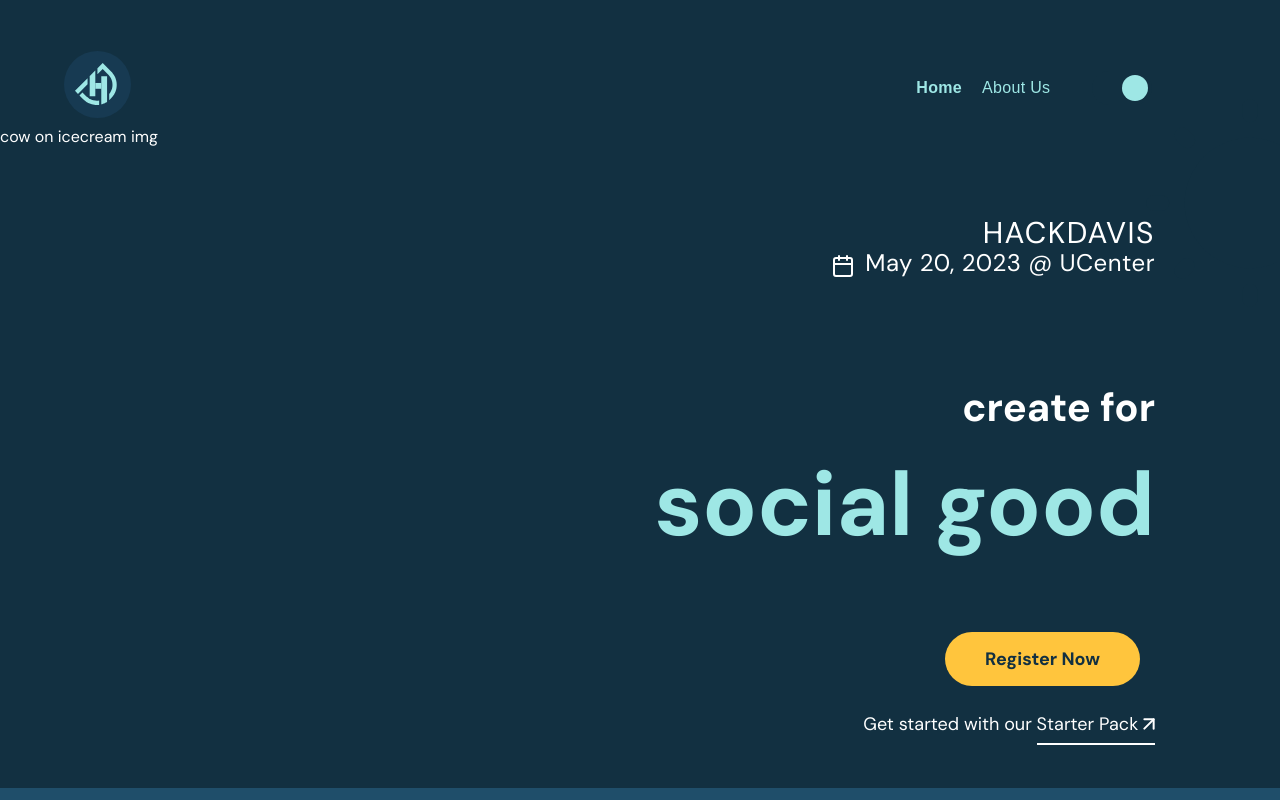
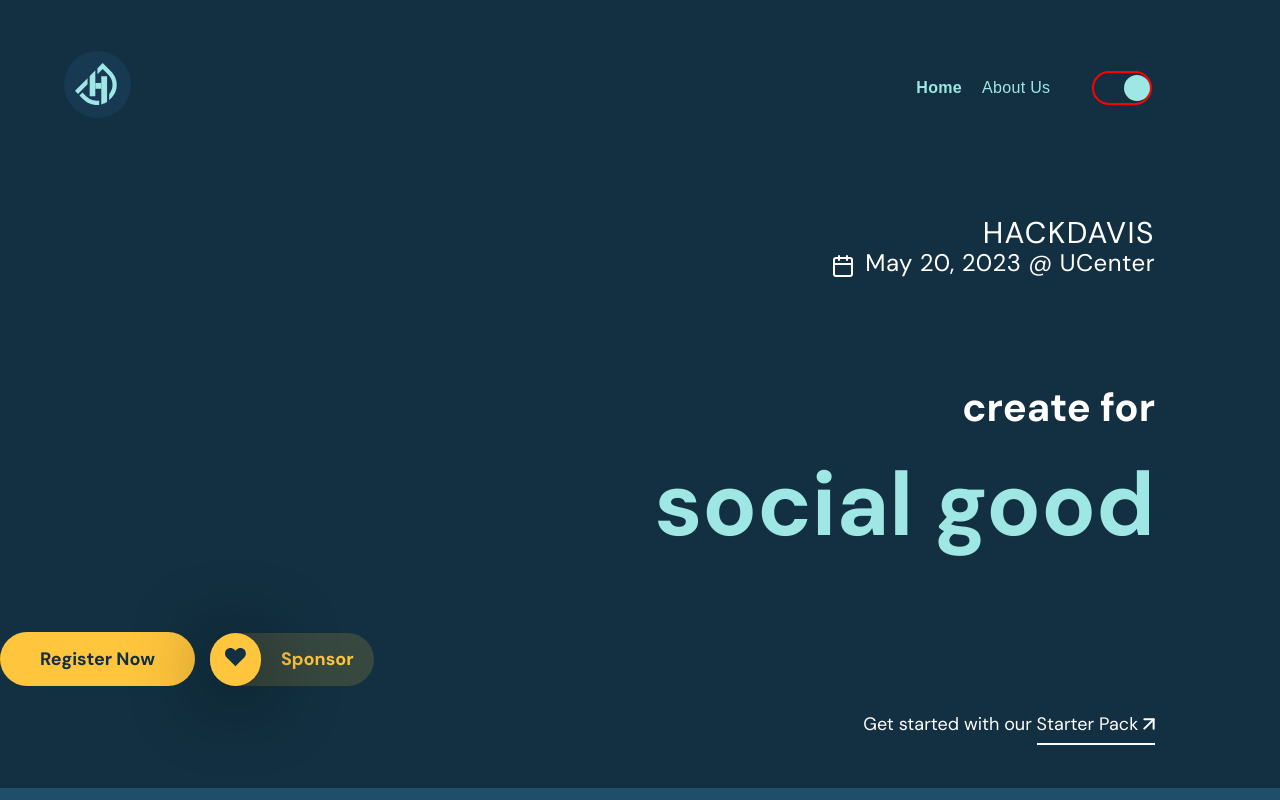
Before and after one commit to HackDavis/website-2023, a Next.js app: page / in a window 1280 px wide. Shown: the top 800 px of the page. Built offline with nearby package versions, Linux system fonts and the light colour scheme; a web font is replaced by a local one.

Commit message:
sponsor button

```diff
--- a/src/components/mainSection.tsx
+++ b/src/components/mainSection.tsx
@@ -1,4 +1,4 @@
-import React from 'react'
+import React, { useState } from 'react'
 import styles from '@/styles/mainSection.module.scss'
 import Image from 'next/image'
 import arrowUp from '@/images/arrowUp.svg'
@@ -6,11 +6,16 @@ import heart from '@/images/heart.svg'
 import calendar from '@/images/calendar.svg'
 
 const MainSection = () => {
+    const [sponsor, setSponsor] = useState(false);
+
+    const toggleSponsor = () => {
+        setSponsor(!sponsor);
+    }
     return(
         <div className={styles.landing}>
-            <div>
+            {/* <div>
                 cow on icecream img
-            </div>
+            </div> */}
             <div className={styles.mainSection}>
                 <div className={styles.event}>
                     <div className={styles.hackdavis}>HACK<b>DAVIS</b> </div>
@@ -24,28 +29,20 @@ const MainSection = () => {
                     create for <br /> <div className={styles.socialGood}> social good </div>
                 </div>
                 <div className={styles.mainButton}>
-                    <button>
+                    <button className={styles.yellowButton}>
                         Register Now
                     </button>
                     {/* <button className={styles.heartButton}>
                         <Image src={heart} alt='' />
                     </button> Sponsor */}
-                    {/* <div className="toggle-switch">
-                        <input
-                        type="checkbox"
-                        className="toggle-switch-checkbox"
-                        name="toggleSwitch"
-                        id="toggleSwitch"
-                        />
-                        <label className="toggle-switch-label" htmlFor="toggleSwitch">
-                            <span className="toggle-switch-inner" />
-                            <span className="toggle-switch-switch" />
-                        </label>
-                    </div> */}
-                    <div>
-
+                    <div onClick={toggleSponsor} className={sponsor ? styles.sponsorButton : styles.fadedButton}>
+                        <div className={styles.heartButton}>
+                            <Image src={heart} alt='' />
+                        </div>
+                        Sponsor
                     </div>
                 </div>
+
                 <div className={styles.starterPack}>
                     Get started with our <a href="https://google.com"><b>Starter Pack  </b>
                     <Image src={arrowUp} alt='' /> </a>
--- a/src/components/navbar.tsx
+++ b/src/components/navbar.tsx
@@ -7,7 +7,7 @@ import Image from "next/image";
 
 const Navbar = () => {
   const [isLight, setLight] = useState(false);
-  function toggleLight() {
+  const toggleLight = () => {
     setLight(!isLight);
   }
   return (
@@ -19,10 +19,7 @@ const Navbar = () => {
         <div className={styles.navLinkHome}> Home </div>
         <div className={styles.navLinkAboutUs}> About Us </div>
 
-        <div
-          className={isLight ? styles.lightPill : styles.darkPill}
-          onClick={toggleLight}
-        >
+        <div className={isLight ? styles.lightPill : styles.darkPill} onClick={toggleLight}>
           <div className={isLight ? styles.darkCircle : styles.lightCircle}>
             <Image
               className={isLight ? styles.moonIcon : styles.sunIcon}
--- a/src/styles/mainSection.module.scss
+++ b/src/styles/mainSection.module.scss
@@ -11,9 +11,9 @@
     text-align: right;
     font-family: 'DM Sans', sans-serif;
 
-    display: flex;
-    flex-direction: row;
-    justify-content: space-between;
+    // display: flex;
+    // flex-direction: row;
+    // justify-content: center;
 }
 
 .tagline{
@@ -53,19 +53,27 @@
     align-items: center;
     text-align: center;
 
+    width: max-content;
+
     padding-top: 60px;
 
     font-weight: 700;
     font-size: 18px;
     font-family: 'DM Sans', sans-serif;
-    color: #FFC53D;
+    color: #123041;
 
-    button {
+}
+
+.yellowButton {
     border: 0;
     margin: 0;
     padding: 15px 40px;
     // padding: 5% 3%;
     // width:150px;
+
+    display: flex;
+    flex-direction: row;
+
 
     background: #FFC53D;
     border-radius: 100px;
@@ -74,97 +82,54 @@
     font-weight: 700;
     font-size: 18px;
     font-family: 'DM Sans', sans-serif;
+}
 
+.fadedButton {
+    background: #ffc53d28;
+    // opacity: 0.15;
+    width: fit-content;
+    border-radius: 100px;
+    color: #FFC53D;
+
+    display: flex;
+    flex-direction: row;
+    justify-content: space-around;
+    align-items: center;
+    gap: 20px;
+
+    padding-right: 20px;
+
+    transition: 0.4s;
+}
+
+.sponsorButton {
+    background: #FFC53D;
+    width: fit-content;
+    border-radius: 100px;
+
+    display: flex;
+    flex-direction: row-reverse;
+    justify-content: space-around;
+    align-items: center;
+    gap: 20px;
+
+    padding-left: 20px;
+
+    transition: 0.4s;
 }
 
 .heartButton{
     padding: 15px 15px 11px 15px;
-        margin-left: 15px;
+    // margin-left: 15px;
     background: #FFC53D;
-        border: 2px yellow solid;
-    }
-}
+    opacity: 1;
+    border-radius: 100px;
+    left: 0;
+    z-index: 10;
+    // filter: drop-shadow(0px 9px 75px rgba(0, 0, 0, 0.75));
+    box-shadow: 0px 9px 75px rgba(0, 0, 0, 0.75);
 
-.toggle-switch {
-    position: relative;
-    width: 75px;
-    display: inline-block;
-    vertical-align: middle;
-    text-align: left;
-    &-checkbox {
-      display: none;
-    }
-    &-label {
-      display: block;
-      overflow: hidden;
-      cursor: pointer;
-      border: 0 solid #bbb;
-      border-radius: 20px;
-      margin: 0;
-    }
-    &-inner {
-      display: block;
-      width: 200%;
-      margin-left: -100%;
-      transition: margin 0.3s ease-in 0s;
-      &:before,
-      &:after {
-        display: block;
-        float: left;
-        width: 50%;
-        height: 34px;
-        padding: 0;
-        line-height: 34px;
-        font-size: 14px;
-        color: white;
-        font-weight: bold;
-        box-sizing: border-box;
-      }
-      &:before {
-        content: "Yes";
-        text-transform: uppercase;
-        padding-left: 10px;
-        background-color: #f90;
-        color: #fff;
-      }
-    }
-    &-disabled {
-      background-color: #ddd;
-      cursor: not-allowed;
-      &:before {
-        background-color: #ddd;
-        cursor: not-allowed;
-      }
-    }
-    &-inner:after {
-      content: "No";
-      text-transform: uppercase;
-      padding-right: 10px;
-      background-color: #bbb;
-      color: #fff;
-      text-align: right;
-    }
-    &-switch {
-      display: block;
-      width: 24px;
-      margin: 5px;
-      background: #fff;
-      position: absolute;
-      top: 0;
-      bottom: 0;
-      right: 40px;
-      border: 0 solid #bbb;
-      border-radius: 20px;
-      transition: all 0.3s ease-in 0s;
-    }
-    &-checkbox:checked + &-label {
-      .toggle-switch-inner {
-        margin-left: 0;
-      }
-      .toggle-switch-switch {
-        right: 0px;
-      }
-    }
+    // border: 2px yellow solid;
 }
 
 .starterPack{
@@ -219,5 +184,6 @@
 
     .mainButton {
         font-size: 18px;
+        flex-direction: column;
     }
 }
--- a/src/styles/navbar.module.scss
+++ b/src/styles/navbar.module.scss
@@ -60,7 +60,7 @@
   cursor: pointer;
 
   // for test; delete later
-
+  border: 2px red solid;
 }
 
 .darkCircle {
```
Also changed, not shown: 2 other files (tests, documents, lock files or other folders). Lines whose indentation alone changed are shown as unchanged.
